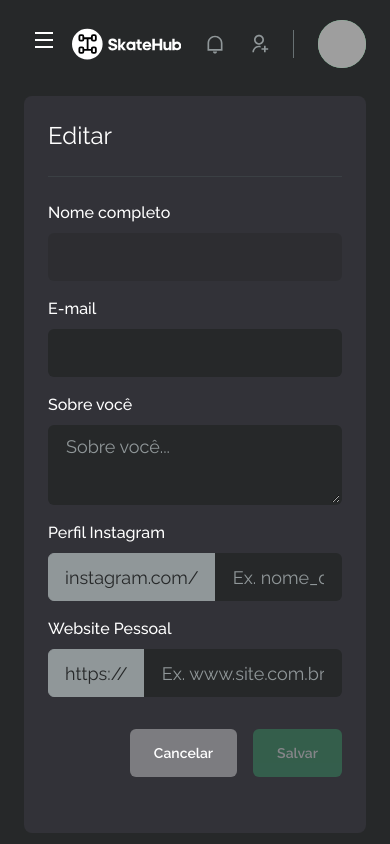
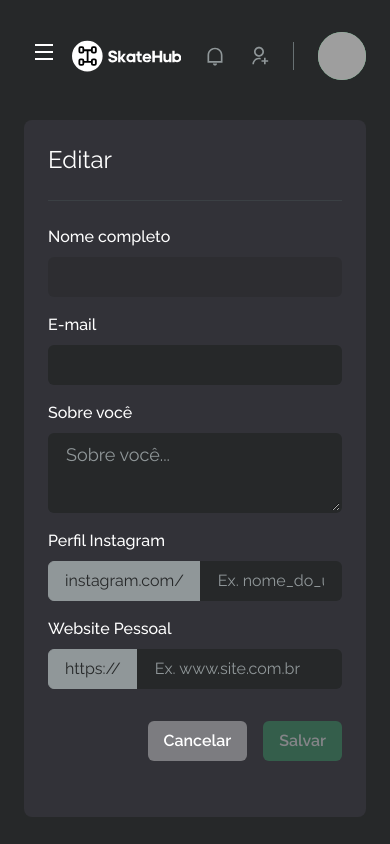
Before and after one commit to jpcmf/Frontend-GraduateProgram-FullStack-2024, a Next.js app: page /user/edit in a window 390 px wide. Built offline with nearby package versions, Linux system fonts and the light colour scheme; no server answers; grey boxes are pictures that could not be loaded.

Commit message:
improvement: Update button sizes to be responsive and adjust input imports

```diff
--- a/src/features/user/edit/index.tsx
+++ b/src/features/user/edit/index.tsx
@@ -109,13 +109,19 @@ export function UserEdit() {
           </VStack>
           <Flex mt="8" justify="flex-end">
             <HStack spacing="4">
-              <Button as="a" size="lg" fontSize="sm" colorScheme="whiteAlpha" onClick={() => router.push("/dashboard")}>
+              <Button
+                as="a"
+                size={["md", "lg"]}
+                fontSize="sm"
+                colorScheme="whiteAlpha"
+                onClick={() => router.push("/dashboard")}
+              >
                 Cancelar
               </Button>
               <Button
                 type="submit"
                 isLoading={isSubmitting}
-                size="lg"
+                size={["md", "lg"]}
                 fontSize="sm"
                 colorScheme="green"
                 isDisabled={!user?.email}
--- a/src/pages/auth/forgot-password.tsx
+++ b/src/pages/auth/forgot-password.tsx
@@ -10,7 +10,7 @@ import { Box, Button, Divider, Flex, Stack, Text } from "@chakra-ui/react";
 
 import { API } from "@/utils/constant";
 import { Toast } from "@/components/Toast";
-import { Input } from "@/components/Form/Input";
+import { Input } from "@/shared/components/Form/Input";
 
 const forgotPasswordFormSchema = z.object({
   email: z.string().email("E-mail inválido.").nonempty("Campo obrigatório.")
@@ -144,7 +144,7 @@ export default function ForgotPassword() {
             mt="6"
             colorScheme="green"
             fontWeight="bold"
-            size="lg"
+            size={["md", "lg"]}
             isLoading={isSubmitting}
             loadingText="Enviando..."
           >
--- a/src/pages/auth/reset-password.tsx
+++ b/src/pages/auth/reset-password.tsx
@@ -9,7 +9,7 @@ import { Button, Divider, Flex, Stack, Text } from "@chakra-ui/react";
 
 import { API } from "@/utils/constant";
 import { Toast } from "@/components/Toast";
-import { Input } from "@/components/Form/Input";
+import { Input } from "@/shared/components/Form/Input";
 
 const resetPasswordFormSchema = z
   .object({
@@ -146,7 +146,7 @@ export default function ResetPassword() {
             mt="6"
             colorScheme="green"
             fontWeight="bold"
-            size="lg"
+            size={["md", "lg"]}
             isLoading={isSubmitting}
             loadingText="Enviando..."
           >
--- a/src/pages/auth/signup.tsx
+++ b/src/pages/auth/signup.tsx
@@ -11,7 +11,7 @@ import { SubmitHandler, useForm } from "react-hook-form";
 import { Button, Flex, Text, Stack, Box, Divider } from "@chakra-ui/react";
 
 import { API } from "@/utils/constant";
-import { Input } from "@/components/Form/Input";
+import { Input } from "@/shared/components/Form/Input";
 import { Toast } from "@/components/Toast";
 
 const signUpSchema = z
@@ -237,7 +237,7 @@ export default function SignUp() {
             mt="6"
             colorScheme="green"
             fontWeight="bold"
-            size="lg"
+            size={["md", "lg"]}
             isLoading={isSubmitting}
             loadingText="Cadastrando..."
           >
--- a/src/pages/index.tsx
+++ b/src/pages/index.tsx
@@ -49,7 +49,7 @@ export default function Home() {
                   mt="3"
                   colorScheme="green"
                   fontWeight="bold"
-                  size="lg"
+                  size={["md", "lg"]}
                   w="100%"
                   onClick={() => router.push("/auth/signin")}
                 >
@@ -60,7 +60,7 @@ export default function Home() {
                   mt="3"
                   colorScheme="pink"
                   fontWeight="bold"
-                  size="lg"
+                  size={["md", "lg"]}
                   w="100%"
                   onClick={() => router.push("/auth/signup")}
                 >
--- a/src/shared/components/Form/Input.tsx
+++ b/src/shared/components/Form/Input.tsx
@@ -34,12 +34,12 @@ const InputBase: ForwardRefRenderFunction<HTMLInputElement, InputProps> = (
           bgColor="gray.900"
           variant="filled"
           _hover={{ bgColor: "gray.900" }}
-          size="lg"
+          size={["md", "lg"]}
           ref={ref}
           {...rest}
         />
       ) : (
-        <InputGroup size="lg">
+        <InputGroup size={["md", "lg"]}>
           <InputLeftAddon bgColor="gray.500" borderColor="gray.500" textColor="gray.900">
             {InputLeftAddonText}
           </InputLeftAddon>
@@ -50,7 +50,7 @@ const InputBase: ForwardRefRenderFunction<HTMLInputElement, InputProps> = (
             bgColor="gray.900"
             variant="filled"
             _hover={{ bgColor: "gray.900" }}
-            size="lg"
+            size={["md", "lg"]}
             ref={ref}
             {...rest}
           />
```
Also changed, not shown: src/pages/auth/signin.tsx (+9 -2 lines).
